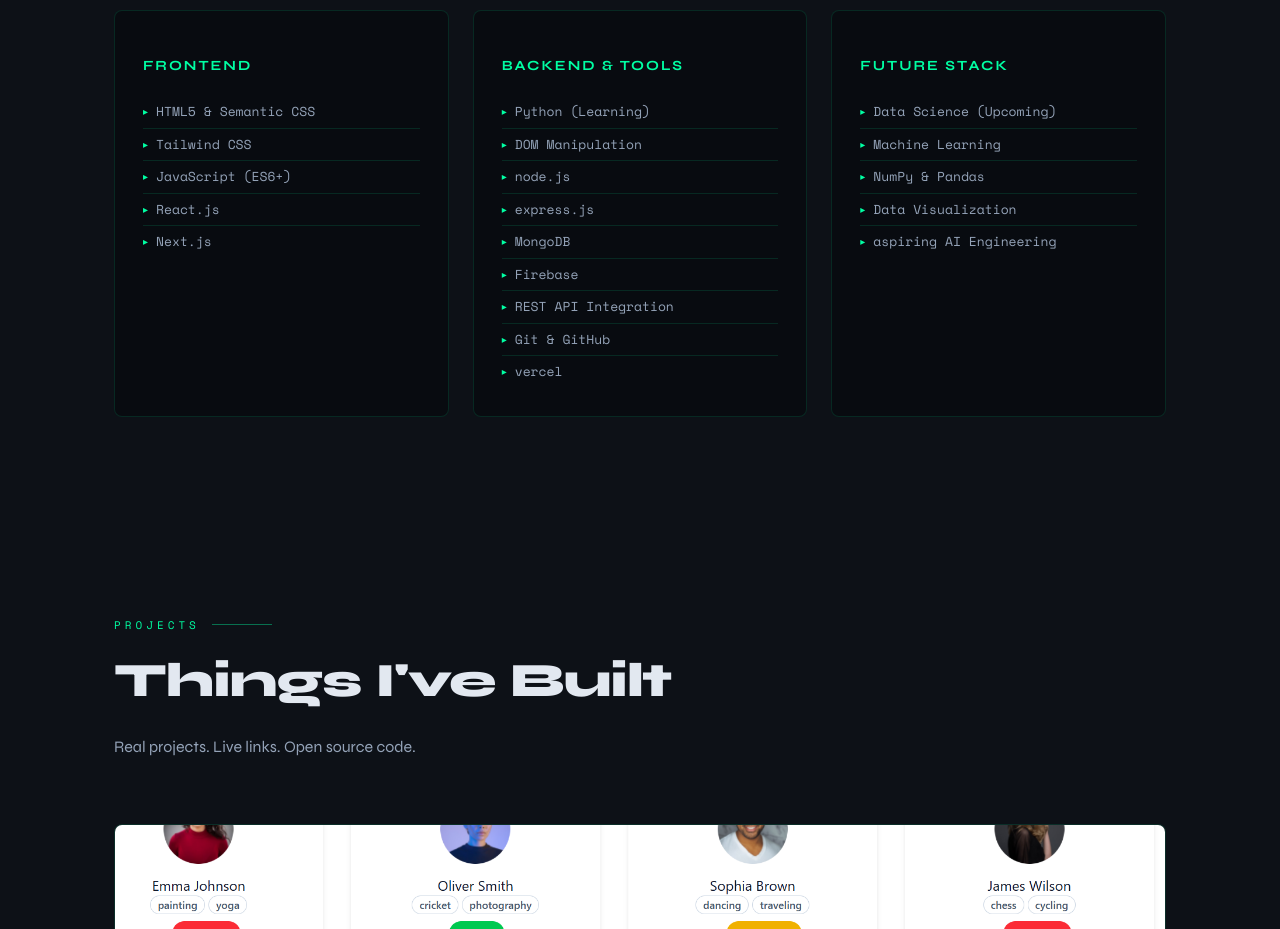
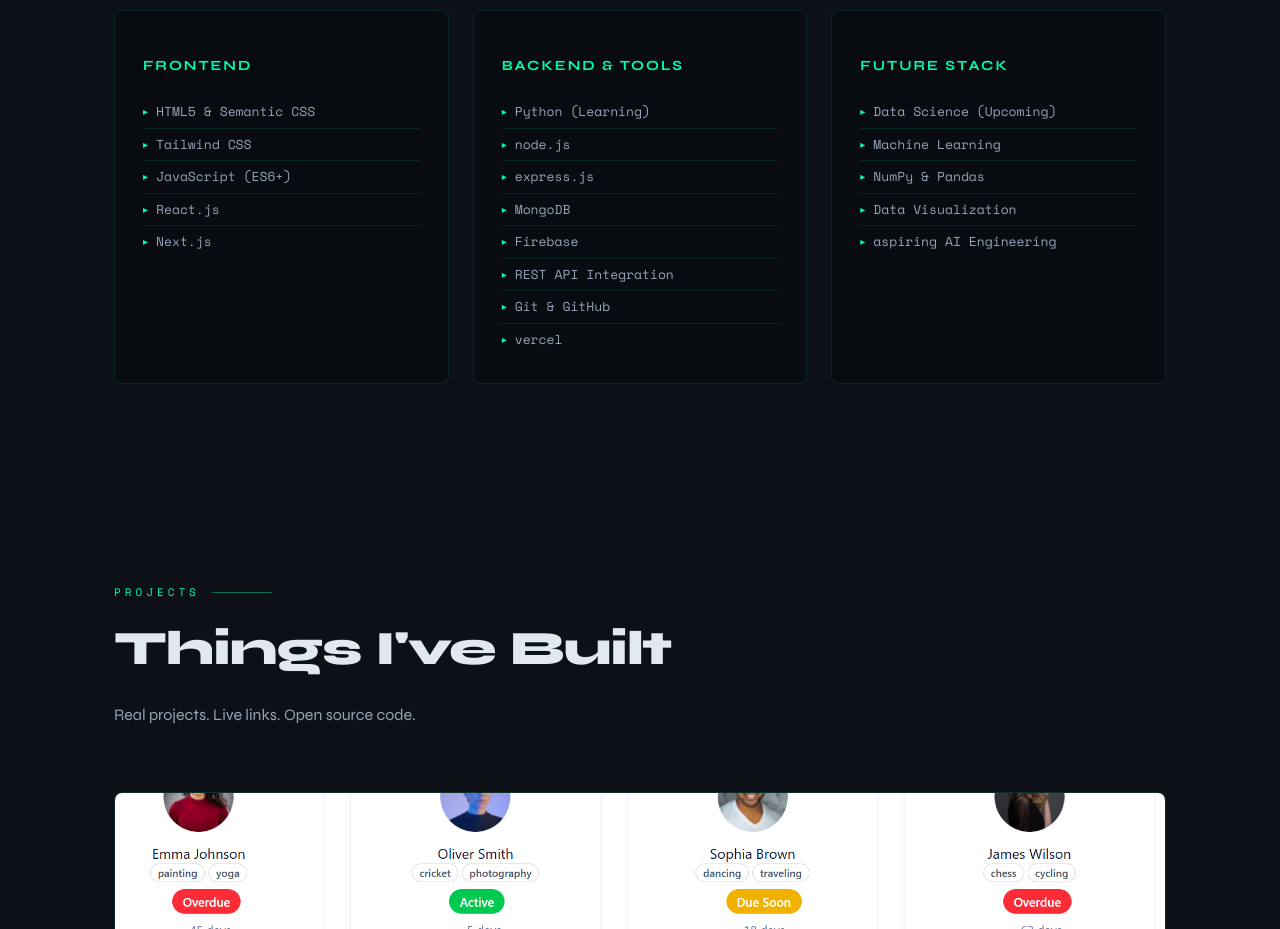
Before and after one commit to mouislambd/my-portfolio, a Next.js app: page / in a window 1280 px wide. Shown: the part 1920-2849 px from the top of the page. Built offline with nearby package versions, Linux system fonts and the light colour scheme.

Commit message:
removing old skills added a new skills

```diff
--- a/app/portfolio.tsx
+++ b/app/portfolio.tsx
@@ -213,7 +213,7 @@ const ME = {
 
 const SKILLS = [
     { icon: "", title: "FRONTEND", items: ["HTML5 & Semantic CSS", "Tailwind CSS", "JavaScript (ES6+)", "React.js", "Next.js"] },
-    { icon: "", title: "BACKEND & TOOLS  ", items: ["Python (Learning)", "DOM Manipulation","node.js", "express.js", "MongoDB", "Firebase", "REST API Integration", "Git & GitHub", "vercel",] },
+    { icon: "", title: "BACKEND & TOOLS  ", items: ["Python (Learning)", "node.js", "express.js", "MongoDB", "Firebase", "REST API Integration", "Git & GitHub", "vercel",] },
     { icon: "", title: "FUTURE STACK", items: ["Data Science (Upcoming)", "Machine Learning", "NumPy & Pandas", "Data Visualization", " aspiring AI Engineering"] },
 ];
 
```
